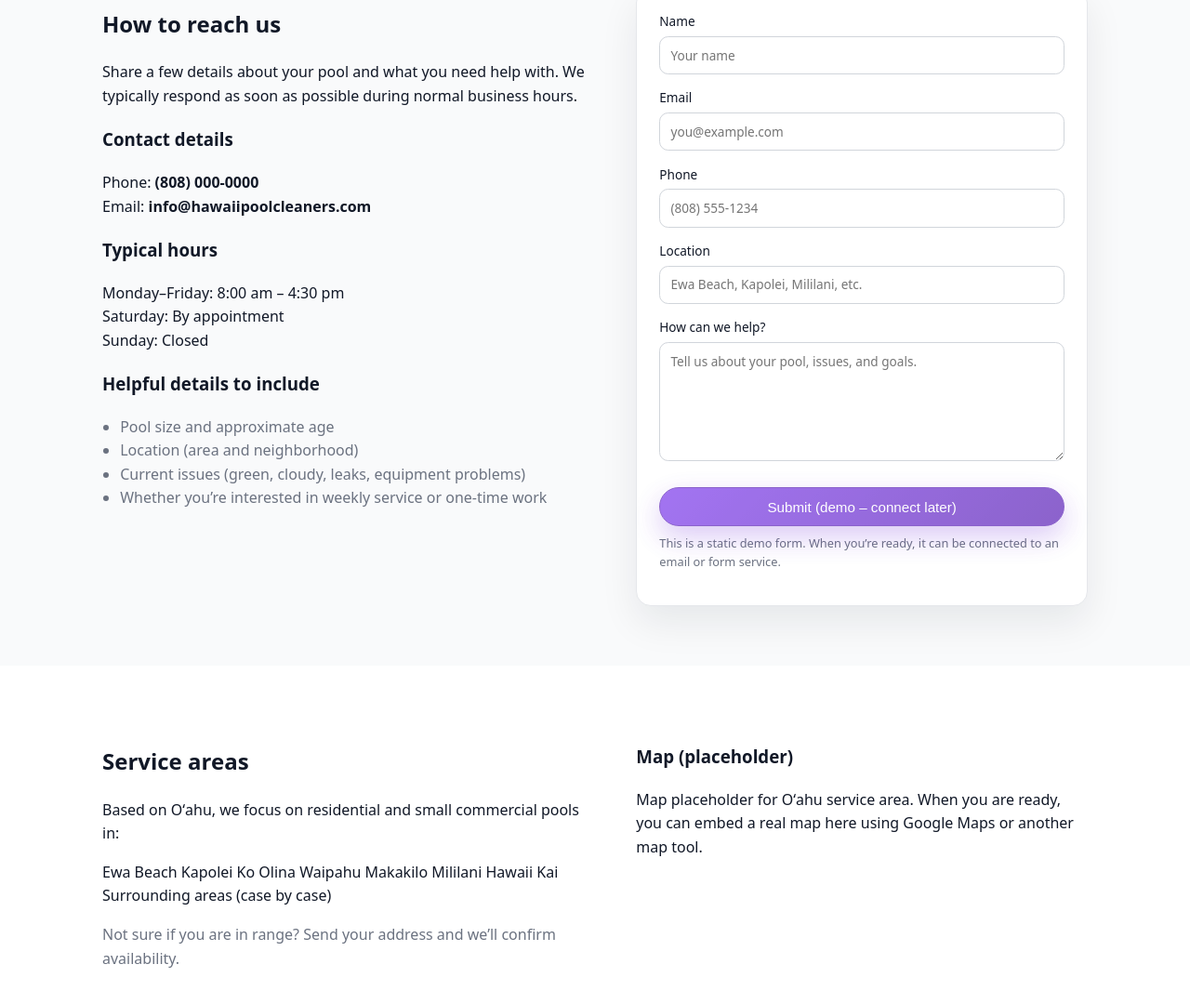
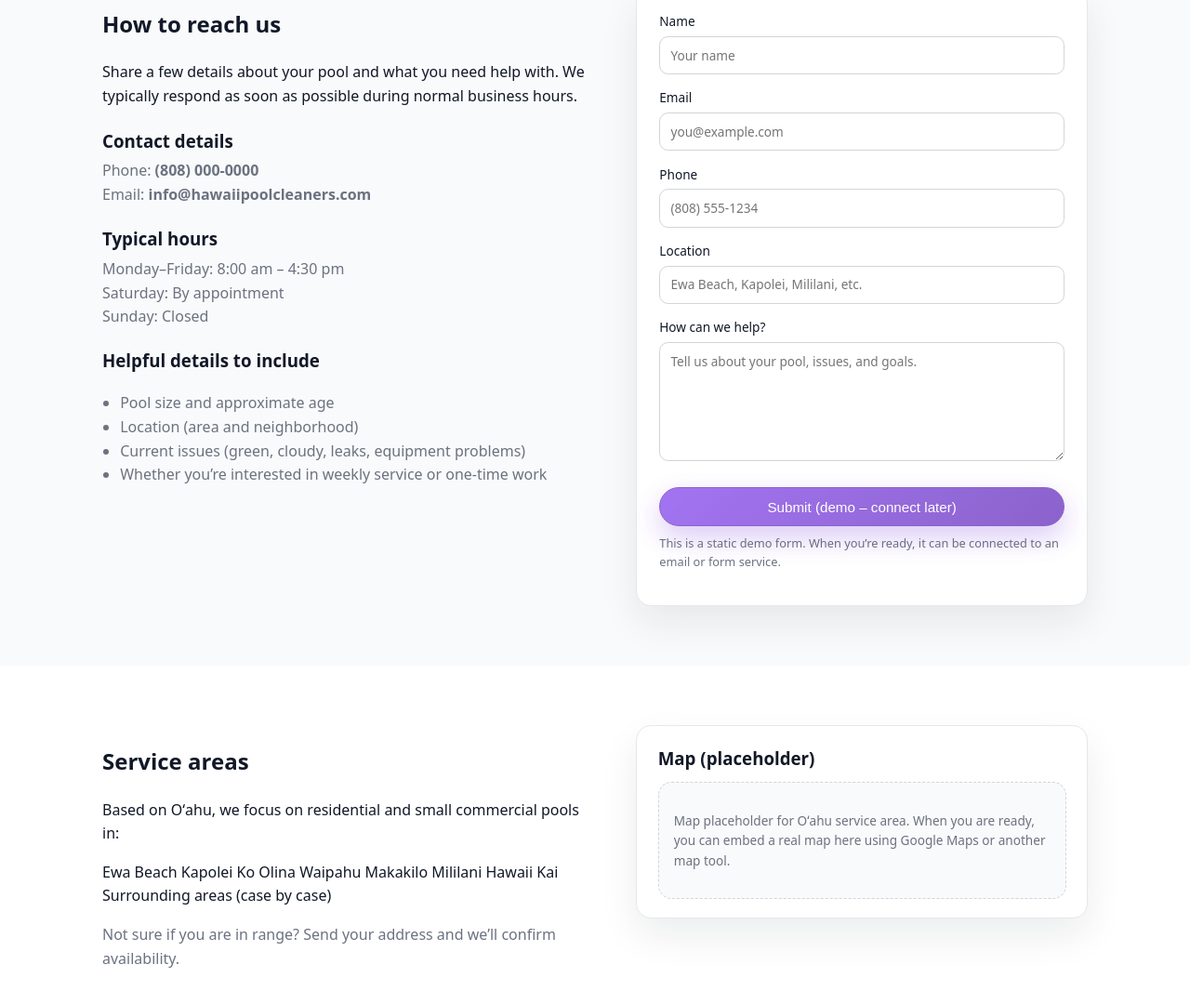
Before and after one commit to tobuku/hawaii-pool-cleaners-site-, a plain HTML site: page contact.html in a window 1280 px wide. Shown: the part 304-1384 px from the top of the page at 93% size. Drawn offline with Linux system fonts and the light colour scheme.

Commit message:
Update styles.css

```diff
--- a/styles.css
+++ b/styles.css
@@ -376,6 +376,43 @@ body {
     display: none; /* simple: no mobile menu yet */
   }
 }
+/* Contact page extras */
+
+.contact-info {
+  max-width: 520px;
+}
+
+.contact-meta h3 {
+  margin-top: 1.25rem;
+  margin-bottom: 0.3rem;
+}
+
+.contact-meta p {
+  margin: 0;
+  color: var(--text-muted);
+}
+
+.map-card {
+  border-radius: var(--radius-lg);
+  border: 1px solid var(--border-subtle);
+  padding: 1.25rem 1.4rem;
+  background: #ffffff;
+  box-shadow: var(--shadow-soft);
+}
+
+.map-card h3 {
+  margin-top: 0;
+  margin-bottom: 0.6rem;
+}
+
+.map-placeholder {
+  border-radius: 0.9rem;
+  border: 1px dashed #d1d5db;
+  background: #f9fafb;
+  padding: 1rem;
+  font-size: 0.85rem;
+  color: var(--text-muted);
+}
 
 @media (max-width: 600px) {
   .section {
```
